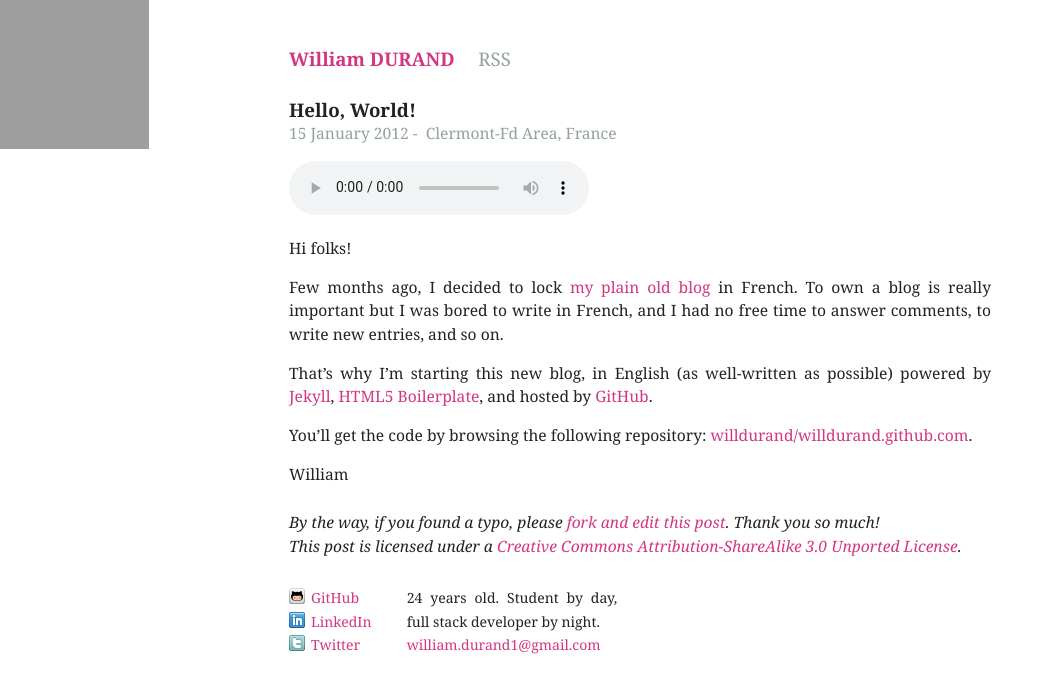
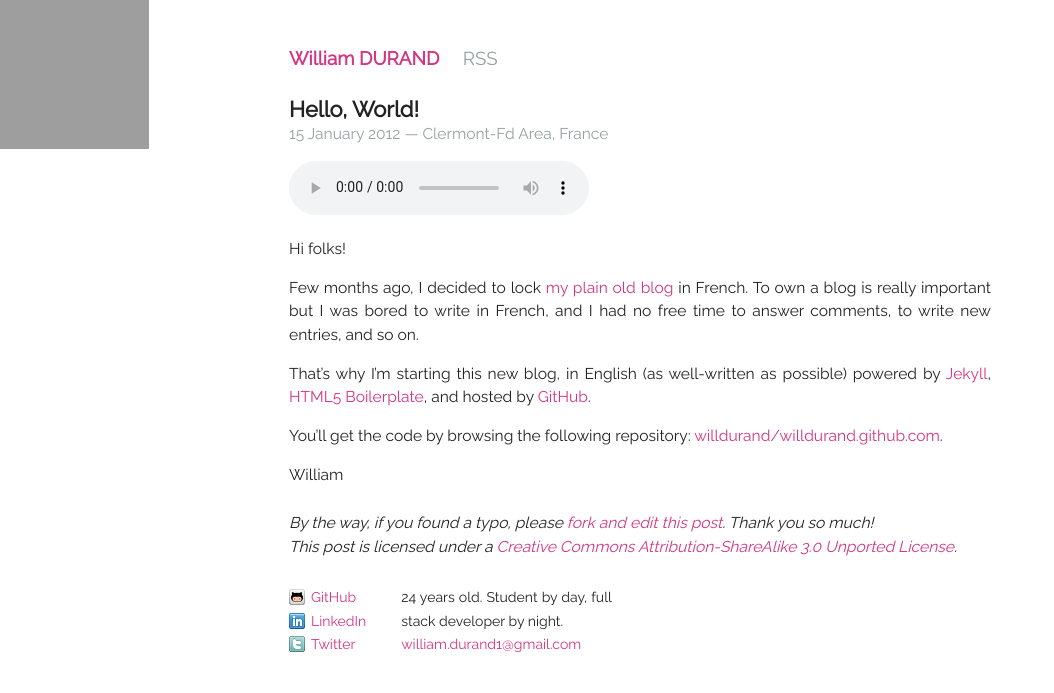
Before and after one commit to willdurand/willdurand.github.io, a Jekyll site: the page built from _posts/2012-01-15-hello-world.markdown, in a window 1280 px wide. Shown: the top 693 px of the page, without its empty margins (0-1054 px from the left). Built offline with Jekyll 4.4.1, drawn with Linux system fonts in a browser that asks for light colours; nearby versions of some CDN libraries; Markdown is read by kramdown in place of the engine named in the settings; comment, search, counter and statistics services are not loaded; grey boxes are pictures that could not be loaded.

Commit message:
Add custom font

```diff
--- a/_layouts/default.html
+++ b/_layouts/default.html
@@ -20,7 +20,8 @@
     <title>{{ site.site.title }}</title>
     {% endif %}
 
-    <link href="/atom.xml" rel="alternate" title="{{ site.site.author }}" type="application/atom+xml" />
+    <link href="/atom.xml" rel="alternate" title="{{ site.site.author }}" type="application/atom+xml">
+    <link href="http://fonts.googleapis.com/css?family=Raleway" rel="stylesheet" type="text/css">
 
     <link rel="stylesheet" href="/css/main.css">
     <link rel="stylesheet" href="/css/syntax.css">
--- a/_layouts/post.html
+++ b/_layouts/post.html
@@ -11,7 +11,7 @@ layout: default
         {% if page.date %}
         <time pubdate="pubdate" datetime="{{ page.date | date_to_xmlschema }}">
             <meta itemprop="datePublished" content="{{ page.date | date_to_xmlschema }}" />
-            {{ page.date | date_to_long_string }}&nbsp;-&nbsp;
+            {{ page.date | date_to_long_string }} —
         </time>
         {% endif %}{{ page.location }}
     </div>
--- a/css/main.css
+++ b/css/main.css
@@ -4,7 +4,7 @@ audio:not([controls]) { display: none; }
 [hidden] { display: none; }
 html { font-size: 100%; overflow-y: scroll; -webkit-text-size-adjust: 100%; -ms-text-size-adjust: 100%; }
 body { text-align: center; margin: 0; font-size: 13px; line-height: 1.231; }
-body, button, input, select, textarea { font-family: Georgia, Times New Roman, serif; color: #222; }
+body, button, input, select, textarea { font-family: 'Raleway', sans-serif; color: #222; }
 ::-moz-selection { background: #d33682; color: #fff; text-shadow: none; }
 ::selection { background: #d33682; color: #fff; text-shadow: none; }
 a:focus { outline: thin dotted; }
@@ -62,7 +62,8 @@ header {
 }
 
 h1 {
-    font-size: 120%;
+    font-size: 140%;
+    font-weight: bold;
 }
 
 h2, h3, h4 {
```
